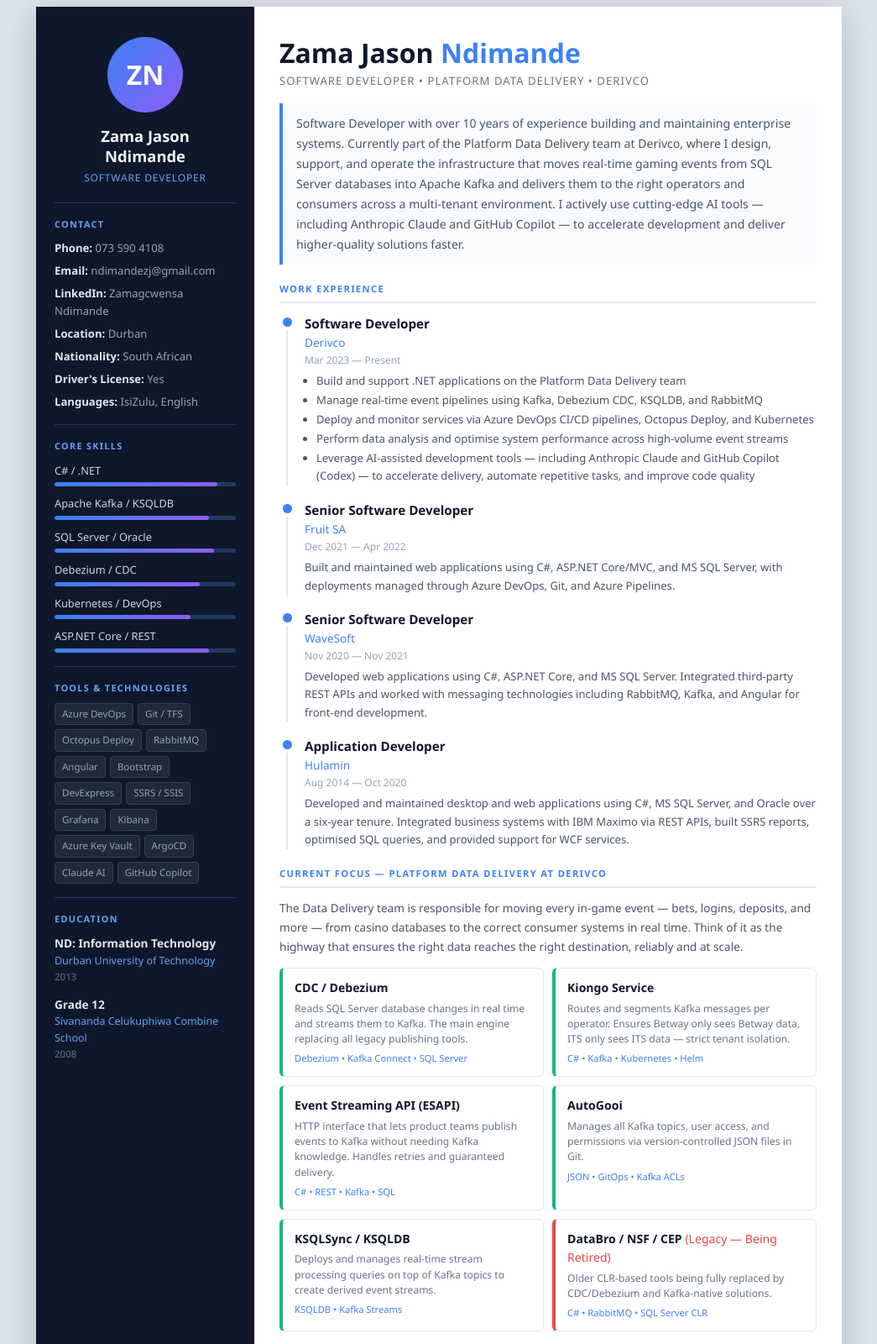
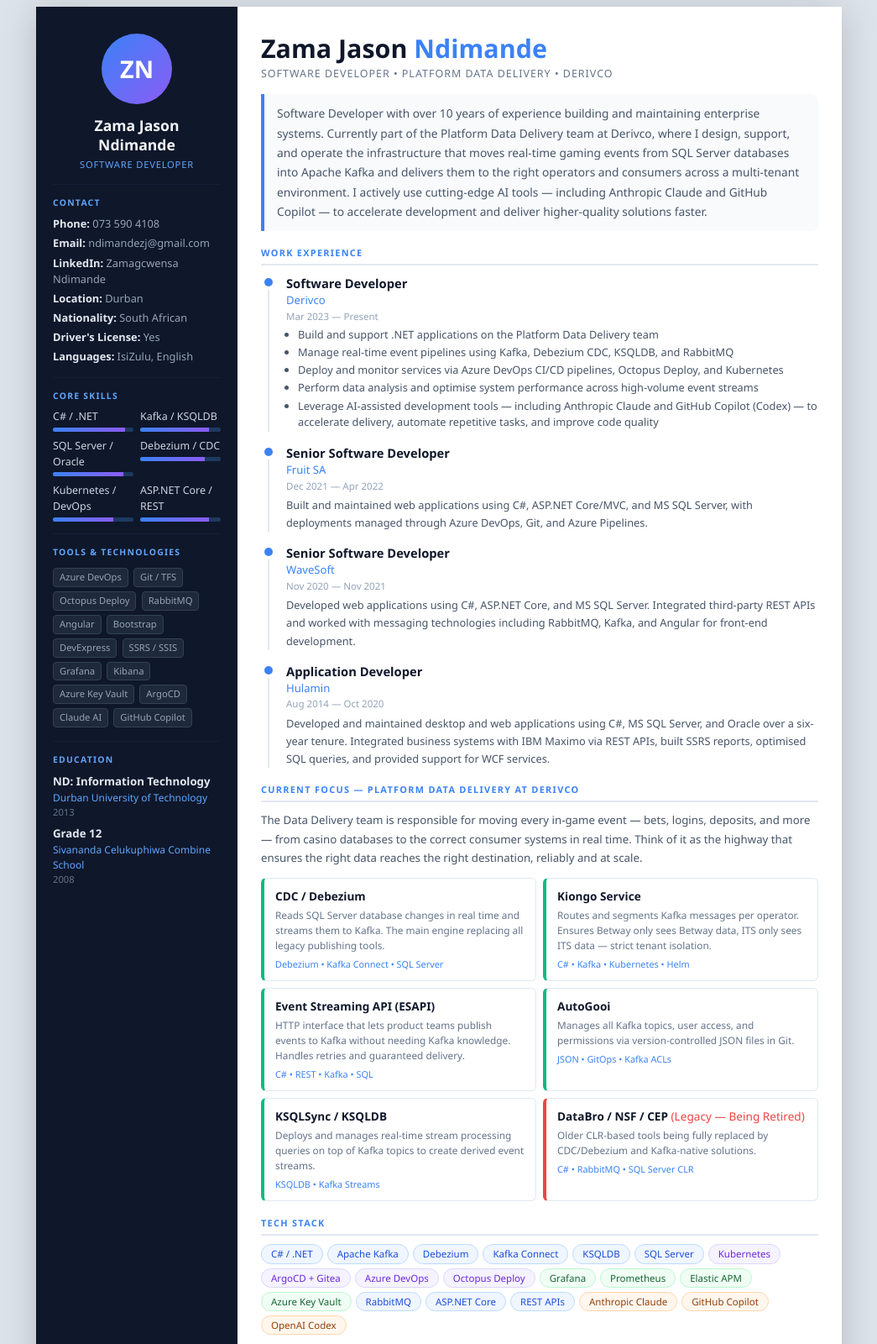
Before and after one commit to Zamahele/Resume, a plain HTML site: page index.html in a window 1280 px wide. Shown: the part 20-1620 px from the top of the page at 84% size, without its empty margins (117-1162 px from the left). Drawn offline with nearby package versions, Linux system fonts and the light colour scheme.

Commit message:
Fix contact section to vertical list and migrate to Bootstrap 5

```diff
--- a/index.html
+++ b/index.html
@@ -4,118 +4,9 @@
   <meta charset="UTF-8"/>
   <meta name="viewport" content="width=device-width, initial-scale=1.0"/>
   <title>Zama Jason Ndimande | Profile</title>
+  <link rel="stylesheet" href="https://cdn.jsdelivr.net/npm/bootstrap@5.3.3/dist/css/bootstrap.min.css"/>
   <style>
-
-    /* ═══════════════════════════════
-       MOBILE
-    ═══════════════════════════════ */
-    @media (max-width: 700px) {
-      body { background: #fff; }
-
-      .page {
-        width: 100%;
-        margin: 0;
-        grid-template-columns: 1fr;
-        box-shadow: none;
-      }
-
-      /* Sidebar becomes a compact header strip */
-      .sidebar {
-        padding: 24px 20px;
-        display: grid;
-        grid-template-columns: auto 1fr;
-        gap: 0 16px;
-        align-items: start;
-      }
-
-      .avatar {
-        width: 64px; height: 64px;
-        font-size: 1.4rem;
-        margin: 0;
-        grid-row: 1 / 3;
-      }
-
-      .sidebar-name {
-        text-align: left;
-        font-size: 1.1rem;
-        margin-bottom: 2px;
-      }
-
-      .sidebar-role {
-        text-align: left;
-        margin-bottom: 0;
-        font-size: 0.7rem;
-      }
-
-      /* Contact, skills, tools, edu go full width below the header strip */
-      .s-divider,
-      .s-section-label,
-      .s-contact-item,
-      .skill-item,
-      .s-tags,
-      .edu-item {
-        grid-column: 1 / -1;
-      }
-
-      .s-divider { margin: 14px 0 10px; }
-
-      /* Contact: show as a 2-col grid on mobile */
-      .contact-grid {
-        display: grid;
-        grid-template-columns: 1fr 1fr;
-        gap: 4px 12px;
-      }
-
-      .s-contact-item { margin-bottom: 0; }
-
-      /* Skills: 2 columns side by side */
-      .skills-grid {
-        display: grid;
-        grid-template-columns: 1fr 1fr;
-        gap: 6px 16px;
-      }
-      .skill-item { margin-bottom: 0; }
-
-      /* Main content */
-      .main {
-        padding: 24px 20px;
-      }
-
-      .main h1 { font-size: 1.6rem; }
-
-      /* DD cards: single column on mobile */
-      .dd-grid {
-        grid-template-columns: 1fr;
-      }
-
-      /* Pills wrap fine already */
-    }
-
-    @media print {
-      @page { margin: 0; size: A4 portrait; }
-      html, body { margin: 0; padding: 0; background: #fff; }
-      .page {
-        width: 100% !important;
-        margin: 0 !important;
-        box-shadow: none !important;
-        font-size: 11pt !important;
-      }
-      .tl-item, .dd-card, .flow, .quote-box,
-      .pill-row, .edu-item, .skill-item,
-      .section-title, .summary-box, .dd-grid {
-        break-inside: avoid;
-        page-break-inside: avoid;
-      }
-      .section-title {
-        break-after: avoid;
-        page-break-after: avoid;
-      }
-    }
-
     * {
-      box-sizing: border-box;
-      margin: 0;
-      padding: 0;
       -webkit-print-color-adjust: exact !important;
       print-color-adjust: exact !important;
       color-adjust: exact !important;
@@ -124,313 +15,194 @@
     body {
       background: #dde3ea;
       font-family: 'Segoe UI', Tahoma, sans-serif;
-      font-size: 15px;
       color: #1e293b;
-      line-height: 1.6;
     }
 
-    /* Screen wrapper — wider than A4 so it doesn't look tiny */
-    .page {
-      width: min(960px, 98vw);
+    /* ── Page wrapper ── */
+    .resume-wrap {
+      max-width: 960px;
       margin: 28px auto;
-      background: #fff;
       box-shadow: 0 6px 40px rgba(0,0,0,0.18);
-      display: grid;
-      grid-template-columns: 260px 1fr;
     }
 
-    /* ═══════════════════════════════
-       SIDEBAR
-    ═══════════════════════════════ */
+    /* ── Sidebar ── */
     .sidebar {
       background: #0f172a !important;
       color: #e2e8f0;
-      padding: 36px 22px;
-      -webkit-print-color-adjust: exact !important;
-      print-color-adjust: exact !important;
+      padding: 32px 20px;
     }
 
     .avatar {
-      width: 90px; height: 90px;
+      width: 84px; height: 84px;
       background: linear-gradient(135deg, #3b82f6, #8b5cf6) !important;
       border-radius: 50%;
       display: flex; align-items: center; justify-content: center;
-      font-size: 2rem; font-weight: 700; color: #fff;
-      margin: 0 auto 16px;
-      -webkit-print-color-adjust: exact !important;
-      print-color-adjust: exact !important;
+      font-size: 1.8rem; font-weight: 700; color: #fff;
+      margin: 0 auto 14px;
     }
 
     .sidebar-name {
-      text-align: center;
-      font-size: 1.15rem;
-      font-weight: 700;
-      color: #f1f5f9;
-      line-height: 1.3;
-      margin-bottom: 4px;
+      font-size: 1.1rem; font-weight: 700;
+      color: #f1f5f9; line-height: 1.3;
     }
 
     .sidebar-role {
-      text-align: center;
-      font-size: 0.75rem;
-      color: #60a5fa;
-      text-transform: uppercase;
-      letter-spacing: 0.07em;
-      margin-bottom: 20px;
+      font-size: 0.7rem; color: #60a5fa;
+      text-transform: uppercase; letter-spacing: 0.07em;
     }
 
     .s-divider {
-      border: none;
-      border-top: 1px solid #1e3a5f;
-      margin: 16px 0;
+      border-color: #1e3a5f;
+      margin: 14px 0;
     }
 
-    .s-section-label {
-      font-size: 0.68rem;
-      text-transform: uppercase;
-      letter-spacing: 0.12em;
-      color: #60a5fa;
-      font-weight: 700;
-      margin-bottom: 10px;
+    .s-label {
+      font-size: 0.65rem; text-transform: uppercase;
+      letter-spacing: 0.12em; color: #60a5fa;
+      font-weight: 700; margin-bottom: 8px;
     }
 
     .s-contact-item {
-      font-size: 0.82rem;
-      color: #94a3b8;
-      margin-bottom: 6px;
+      font-size: 0.8rem; color: #94a3b8; margin-bottom: 4px;
     }
     .s-contact-item strong { color: #e2e8f0; }
 
     /* Skill bars */
-    .skill-item { margin-bottom: 10px; }
-    .skill-label {
-      font-size: 0.8rem;
-      color: #cbd5e1;
-      margin-bottom: 4px;
-    }
-    .skill-bar {
-      height: 5px;
-      background: #1e3a5f !important;
-      border-radius: 3px;
-      overflow: hidden;
-      -webkit-print-color-adjust: exact !important;
-      print-color-adjust: exact !important;
-    }
-    .skill-fill {
-      height: 100%;
-      border-radius: 3px;
+    .skill-label { font-size: 0.78rem; color: #cbd5e1; margin-bottom: 3px; }
+    .progress { height: 5px; background: #1e3a5f !important; border-radius: 3px; }
+    .progress-bar {
       background: linear-gradient(90deg, #3b82f6, #8b5cf6) !important;
-      -webkit-print-color-adjust: exact !important;
-      print-color-adjust: exact !important;
     }
 
-    .s-tags { display: flex; flex-wrap: wrap; gap: 5px; }
+    /* Sidebar tags */
     .s-tag {
+      display: inline-block;
       background: #1e293b !important;
       border: 1px solid #334155;
       border-radius: 4px;
-      padding: 3px 8px;
-      font-size: 0.72rem;
-      color: #94a3b8;
-      -webkit-print-color-adjust: exact !important;
-      print-color-adjust: exact !important;
+      padding: 2px 7px;
+      font-size: 0.7rem; color: #94a3b8;
+      margin: 2px 2px 2px 0;
     }
 
-    .edu-item { margin-bottom: 12px; }
-    .edu-degree { font-size: 0.85rem; font-weight: 700; color: #e2e8f0; }
-    .edu-school { font-size: 0.78rem; color: #60a5fa; }
-    .edu-year   { font-size: 0.72rem; color: #64748b; }
+    .edu-degree { font-size: 0.83rem; font-weight: 700; color: #e2e8f0; }
+    .edu-school  { font-size: 0.75rem; color: #60a5fa; }
+    .edu-year    { font-size: 0.7rem; color: #64748b; }
 
-    /* ═══════════════════════════════
-       MAIN CONTENT
-    ═══════════════════════════════ */
-    .main { padding: 36px 30px; }
+    /* ── Main content ── */
+    .main-content { background: #fff; padding: 32px 28px; }
 
-    .main h1 {
-      font-size: 2rem;
-      font-weight: 700;
-      color: #0f172a;
-      line-height: 1.2;
-      margin-bottom: 4px;
+    .main-content h1 {
+      font-size: 1.9rem; font-weight: 700;
+      color: #0f172a; line-height: 1.2; margin-bottom: 3px;
     }
-    .main h1 span { color: #3b82f6; }
+    .main-content h1 span { color: #3b82f6; }
 
     .main-role {
-      font-size: 0.82rem;
-      color: #64748b;
-      text-transform: uppercase;
-      letter-spacing: 0.08em;
-      margin-bottom: 16px;
+      font-size: 0.78rem; color: #64748b;
+      text-transform: uppercase; letter-spacing: 0.08em;
+      margin-bottom: 14px;
     }
 
     .summary-box {
       background: #f8fafc !important;
       border-left: 4px solid #3b82f6;
       border-radius: 0 8px 8px 0;
-      padding: 12px 16px;
-      font-size: 0.88rem;
-      color: #475569;
-      margin-bottom: 20px;
-      line-height: 1.7;
-      -webkit-print-color-adjust: exact !important;
-      print-color-adjust: exact !important;
+      padding: 11px 15px;
+      font-size: 0.86rem; color: #475569;
+      line-height: 1.7; margin-bottom: 18px;
     }
 
     .section-title {
-      font-size: 0.7rem;
-      text-transform: uppercase;
-      letter-spacing: 0.12em;
-      color: #3b82f6;
-      font-weight: 700;
-      margin-top: 20px;
-      margin-bottom: 12px;
-      padding-bottom: 6px;
-      border-bottom: 2px solid #e2e8f0;
+      font-size: 0.68rem; text-transform: uppercase;
+      letter-spacing: 0.12em; color: #3b82f6; font-weight: 700;
+      margin-top: 18px; margin-bottom: 10px;
+      padding-bottom: 5px; border-bottom: 2px solid #e2e8f0;
     }
 
     /* Timeline */
-    .tl-item {
-      display: grid;
-      grid-template-columns: 18px 1fr;
-      gap: 0 12px;
-      margin-bottom: 16px;
-    }
+    .tl-item { display: grid; grid-template-columns: 18px 1fr; gap: 0 12px; margin-bottom: 14px; }
     .tl-dot-col { display: flex; flex-direction: column; align-items: center; }
     .tl-dot {
-      width: 11px; height: 11px;
-      background: #3b82f6 !important;
-      border-radius: 50%;
+      width: 10px; height: 10px;
+      background: #3b82f6 !important; border-radius: 50%;
       flex-shrink: 0; margin-top: 5px;
-      -webkit-print-color-adjust: exact !important;
-      print-color-adjust: exact !important;
     }
     .tl-line {
       width: 2px; flex: 1;
-      background: #e2e8f0 !important;
-      margin-top: 4px;
-      -webkit-print-color-adjust: exact !important;
-      print-color-adjust: exact !important;
+      background: #e2e8f0 !important; margin-top: 4px;
     }
     .tl-item:last-child .tl-line { display: none; }
 
-    .tl-role    { font-weight: 700; font-size: 0.95rem; color: #0f172a; }
-    .tl-company { font-size: 0.85rem; color: #3b82f6; }
-    .tl-period  { font-size: 0.75rem; color: #94a3b8; margin-bottom: 5px; }
-    .tl-points  { padding-left: 14px; }
-    .tl-points li {
-      font-size: 0.82rem;
-      color: #475569;
-      margin-bottom: 2px;
-      list-style: disc;
+    .tl-role    { font-weight: 700; font-size: 0.92rem; color: #0f172a; }
+    .tl-company { font-size: 0.82rem; color: #3b82f6; }
+    .tl-period  { font-size: 0.72rem; color: #94a3b8; margin-bottom: 4px; }
+    .tl-points  { padding-left: 14px; margin: 0; }
+    .tl-points li { font-size: 0.8rem; color: #475569; margin-bottom: 2px; list-style: disc; }
+    .tl-para    { font-size: 0.8rem; color: #475569; line-height: 1.65; margin: 0; }
+
+    /* DD cards */
+    .dd-intro { font-size: 0.83rem; color: #475569; line-height: 1.7; margin-bottom: 12px; }
+    .dd-card {
+      border-radius: 6px; padding: 11px 13px;
+      border: 1px solid #e2e8f0;
+      border-left: 4px solid #10b981 !important;
+      height: 100%;
     }
-    .tl-para {
-      font-size: 0.82rem;
-      color: #475569;
-      line-height: 1.65;
+    .dd-card.eol { border-left-color: #ef4444 !important; }
+    .dd-card-name { font-weight: 700; font-size: 0.85rem; color: #0f172a; }
+    .dd-card-desc { font-size: 0.74rem; color: #64748b; margin-top: 4px; line-height: 1.5; }
+    .dd-card-tech { font-size: 0.68rem; color: #3b82f6; margin-top: 5px; }
+
+    /* Pills */
+    .pill-row { display: flex; flex-wrap: wrap; gap: 5px; margin-bottom: 14px; }
+    .pill {
+      background: #eff6ff !important; border: 1px solid #bfdbfe;
+      border-radius: 999px; padding: 2px 11px;
+      font-size: 0.72rem; color: #1d4ed8;
     }
-
-    /* Data Delivery section */
-    .dd-intro {
-      font-size: 0.85rem;
-      color: #475569;
-      margin-bottom: 14px;
-      line-height: 1.7;
-    }
-
-    .dd-grid {
-      display: grid;
-      grid-template-columns: 1fr 1fr;
-      gap: 10px;
-      margin-bottom: 16px;
-    }
-    .dd-card {
-      border-radius: 6px;
-      padding: 12px 14px;
-      border: 1px solid #e2e8f0;
-      border-left: 4px solid #10b981;
-      -webkit-print-color-adjust: exact !important;
-      print-color-adjust: exact !important;
-    }
-    .dd-card.eol {
-      border-left-color: #ef4444 !important;
-    }
-    .dd-card-name { font-weight: 700; font-size: 0.88rem; color: #0f172a; }
-    .dd-card-desc { font-size: 0.76rem; color: #64748b; margin-top: 4px; line-height: 1.5; }
-    .dd-card-tech { font-size: 0.7rem; color: #3b82f6; margin-top: 5px; }
-
-    /* Flow diagram */
-    .flow {
-      background: #0f172a !important;
-      border-radius: 8px;
-      padding: 14px 18px;
-      font-family: 'Courier New', monospace;
-      font-size: 0.78rem;
-      color: #64748b;
-      line-height: 2;
-      margin-bottom: 16px;
-      -webkit-print-color-adjust: exact !important;
-      print-color-adjust: exact !important;
-    }
-    .flow .b { color: #60a5fa; }
-    .flow .g { color: #34d399; }
-    .flow .p { color: #a78bfa; }
-    .flow .y { color: #fbbf24; }
-
-    /* Tech pills */
-    .pill-row { display: flex; flex-wrap: wrap; gap: 6px; margin-bottom: 16px; }
-    .pill {
-      background: #eff6ff !important;
-      border: 1px solid #bfdbfe;
-      border-radius: 999px;
-      padding: 3px 12px;
-      font-size: 0.75rem;
-      color: #1d4ed8;
-      -webkit-print-color-adjust: exact !important;
-      print-color-adjust: exact !important;
-    }
-    .pill.dark {
-      background: #f5f3ff !important;
-      border-color: #ddd6fe;
-      color: #6d28d9;
-    }
-    .pill.green {
-      background: #f0fdf4 !important;
-      border-color: #bbf7d0;
-      color: #166534;
-    }
-    .pill.ai {
-      background: #fff7ed !important;
-      border-color: #fed7aa;
-      color: #92400e;
-    }
+    .pill.dark  { background: #f5f3ff !important; border-color: #ddd6fe; color: #6d28d9; }
+    .pill.green { background: #f0fdf4 !important; border-color: #bbf7d0; color: #166534; }
+    .pill.ai    { background: #fff7ed !important; border-color: #fed7aa; color: #92400e; }
 
     .quote-box {
       background: linear-gradient(135deg, #eff6ff, #f5f3ff) !important;
-      border: 1px solid #bfdbfe;
-      border-radius: 8px;
-      padding: 14px 18px;
-      font-size: 0.85rem;
-      color: #1e40af;
-      font-style: italic;
-      line-height: 1.7;
-      -webkit-print-color-adjust: exact !important;
-      print-color-adjust: exact !important;
+      border: 1px solid #bfdbfe; border-radius: 8px;
+      padding: 13px 16px; font-size: 0.83rem;
+      color: #1e40af; font-style: italic; line-height: 1.7;
     }
 
+    /* ── Print ── */
+    @media print {
+      body { background: #fff; }
+      @page { margin: 0; size: A4 portrait; }
+      .resume-wrap { margin: 0; box-shadow: none; max-width: 100%; }
+      .tl-item, .dd-card, .pill-row, .summary-box,
+      .section-title, .quote-box { break-inside: avoid; page-break-inside: avoid; }
+      .section-title { break-after: avoid; page-break-after: avoid; }
+    }
   </style>
 </head>
 <body>
-<div class="page">
+
+<div class="resume-wrap">
+  <div class="row g-0">
 
     <!-- ══ SIDEBAR ══ -->
-  <aside class="sidebar">
-    <div class="avatar">ZN</div>
+    <div class="col-12 col-md-4 col-lg-3 sidebar">
+
+      <!-- Avatar + name -->
+      <div class="text-center mb-2">
+        <div class="avatar mx-auto">ZN</div>
         <div class="sidebar-name">Zama Jason<br/>Ndimande</div>
-    <div class="sidebar-role">Software Developer</div>
+        <div class="sidebar-role mt-1">Software Developer</div>
+      </div>
 
       <hr class="s-divider"/>
-    <div class="s-section-label">Contact</div>
-    <div class="contact-grid">
+
+      <!-- Contact -->
+      <div class="s-label">Contact</div>
+      <div class="mb-1">
         <div class="s-contact-item"><strong>Phone:</strong> 073 590 4108</div>
         <div class="s-contact-item"><strong>Email:</strong> ndimandezj@gmail.com</div>
         <div class="s-contact-item"><strong>LinkedIn:</strong> Zamagcwensa Ndimande</div>
@@ -441,37 +213,41 @@
       </div>
 
       <hr class="s-divider"/>
-    <div class="s-section-label">Core Skills</div>
-    <div class="skills-grid">
-      <div class="skill-item">
+
+      <!-- Skills -->
+      <div class="s-label">Core Skills</div>
+      <div class="row g-2 mb-1">
+        <div class="col-6">
           <div class="skill-label">C# / .NET</div>
-        <div class="skill-bar"><div class="skill-fill" style="width:90%"></div></div>
+          <div class="progress"><div class="progress-bar" style="width:90%"></div></div>
         </div>
-      <div class="skill-item">
-        <div class="skill-label">Apache Kafka / KSQLDB</div>
-        <div class="skill-bar"><div class="skill-fill" style="width:85%"></div></div>
+        <div class="col-6">
+          <div class="skill-label">Kafka / KSQLDB</div>
+          <div class="progress"><div class="progress-bar" style="width:85%"></div></div>
         </div>
-      <div class="skill-item">
+        <div class="col-6">
           <div class="skill-label">SQL Server / Oracle</div>
-        <div class="skill-bar"><div class="skill-fill" style="width:88%"></div></div>
+          <div class="progress"><div class="progress-bar" style="width:88%"></div></div>
         </div>
-      <div class="skill-item">
+        <div class="col-6">
           <div class="skill-label">Debezium / CDC</div>
-        <div class="skill-bar"><div class="skill-fill" style="width:80%"></div></div>
+          <div class="progress"><div class="progress-bar" style="width:80%"></div></div>
         </div>
-      <div class="skill-item">
+        <div class="col-6">
           <div class="skill-label">Kubernetes / DevOps</div>
-        <div class="skill-bar"><div class="skill-fill" style="width:75%"></div></div>
+          <div class="progress"><div class="progress-bar" style="width:75%"></div></div>
         </div>
-      <div class="skill-item">
+        <div class="col-6">
           <div class="skill-label">ASP.NET Core / REST</div>
-        <div class="skill-bar"><div class="skill-fill" style="width:85%"></div></div>
+          <div class="progress"><div class="progress-bar" style="width:85%"></div></div>
         </div>
       </div>
 
       <hr class="s-divider"/>
-    <div class="s-section-label">Tools &amp; Technologies</div>
-    <div class="s-tags">
+
+      <!-- Tools -->
+      <div class="s-label">Tools &amp; Technologies</div>
+      <div class="mb-1">
         <span class="s-tag">Azure DevOps</span>
         <span class="s-tag">Git / TFS</span>
         <span class="s-tag">Octopus Deploy</span>
@@ -489,21 +265,23 @@
       </div>
 
       <hr class="s-divider"/>
-    <div class="s-section-label">Education</div>
-    <div class="edu-item">
+
+      <!-- Education -->
+      <div class="s-label">Education</div>
+      <div class="mb-2">
         <div class="edu-degree">ND: Information Technology</div>
         <div class="edu-school">Durban University of Technology</div>
         <div class="edu-year">2013</div>
       </div>
-    <div class="edu-item">
+      <div>
         <div class="edu-degree">Grade 12</div>
         <div class="edu-school">Sivananda Celukuphiwa Combine School</div>
         <div class="edu-year">2008</div>
       </div>
-  </aside>
+    </div>
 
     <!-- ══ MAIN ══ -->
-  <main class="main">
+    <div class="col-12 col-md-8 col-lg-9 main-content">
 
       <h1>Zama Jason <span>Ndimande</span></h1>
       <div class="main-role">Software Developer &bull; Platform Data Delivery &bull; Derivco</div>
@@ -517,6 +295,7 @@
         development and deliver higher-quality solutions faster.
       </div>
 
+      <!-- Work Experience -->
       <div class="section-title">Work Experience</div>
 
       <div class="tl-item">
@@ -565,6 +344,7 @@
         </div>
       </div>
 
+      <!-- Data Delivery -->
       <div class="section-title">Current Focus &mdash; Platform Data Delivery at Derivco</div>
 
       <p class="dd-intro">
@@ -573,40 +353,52 @@
         the right data reaches the right destination, reliably and at scale.
       </p>
 
-    <div class="dd-grid">
+      <div class="row g-2 mb-3">
+        <div class="col-12 col-sm-6">
           <div class="dd-card">
             <div class="dd-card-name">CDC / Debezium</div>
             <div class="dd-card-desc">Reads SQL Server database changes in real time and streams them to Kafka. The main engine replacing all legacy publishing tools.</div>
             <div class="dd-card-tech">Debezium &bull; Kafka Connect &bull; SQL Server</div>
           </div>
+        </div>
+        <div class="col-12 col-sm-6">
           <div class="dd-card">
             <div class="dd-card-name">Kiongo Service</div>
             <div class="dd-card-desc">Routes and segments Kafka messages per operator. Ensures Betway only sees Betway data, ITS only sees ITS data — strict tenant isolation.</div>
             <div class="dd-card-tech">C# &bull; Kafka &bull; Kubernetes &bull; Helm</div>
           </div>
+        </div>
+        <div class="col-12 col-sm-6">
           <div class="dd-card">
             <div class="dd-card-name">Event Streaming API (ESAPI)</div>
             <div class="dd-card-desc">HTTP interface that lets product teams publish events to Kafka without needing Kafka knowledge. Handles retries and guaranteed delivery.</div>
             <div class="dd-card-tech">C# &bull; REST &bull; Kafka &bull; SQL</div>
           </div>
+        </div>
+        <div class="col-12 col-sm-6">
           <div class="dd-card">
             <div class="dd-card-name">AutoGooi</div>
             <div class="dd-card-desc">Manages all Kafka topics, user access, and permissions via version-controlled JSON files in Git.</div>
             <div class="dd-card-tech">JSON &bull; GitOps &bull; Kafka ACLs</div>
           </div>
+        </div>
+        <div class="col-12 col-sm-6">
           <div class="dd-card">
             <div class="dd-card-name">KSQLSync / KSQLDB</div>
             <div class="dd-card-desc">Deploys and manages real-time stream processing queries on top of Kafka topics to create derived event streams.</div>
             <div class="dd-card-tech">KSQLDB &bull; Kafka Streams</div>
           </div>
+        </div>
+        <div class="col-12 col-sm-6">
           <div class="dd-card eol">
             <div class="dd-card-name">DataBro / NSF / CEP <span style="color:#ef4444; font-weight:400;">(Legacy — Being Retired)</span></div>
             <div class="dd-card-desc">Older CLR-based tools being fully replaced by CDC/Debezium and Kafka-native solutions.</div>
             <div class="dd-card-tech">C# &bull; RabbitMQ &bull; SQL Server CLR</div>
           </div>
         </div>
+      </div>
 
-
+      <!-- Tech Stack -->
       <div class="section-title">Tech Stack</div>
       <div class="pill-row">
         <span class="pill">C# / .NET</span>
@@ -637,7 +429,9 @@
         Apache Kafka, and Kiongo for routing and isolation."
       </div>
 
-  </main>
     </div>
+  </div>
+</div>
+
 </body>
 </html>
```
Lines whose indentation alone changed are shown as unchanged.
